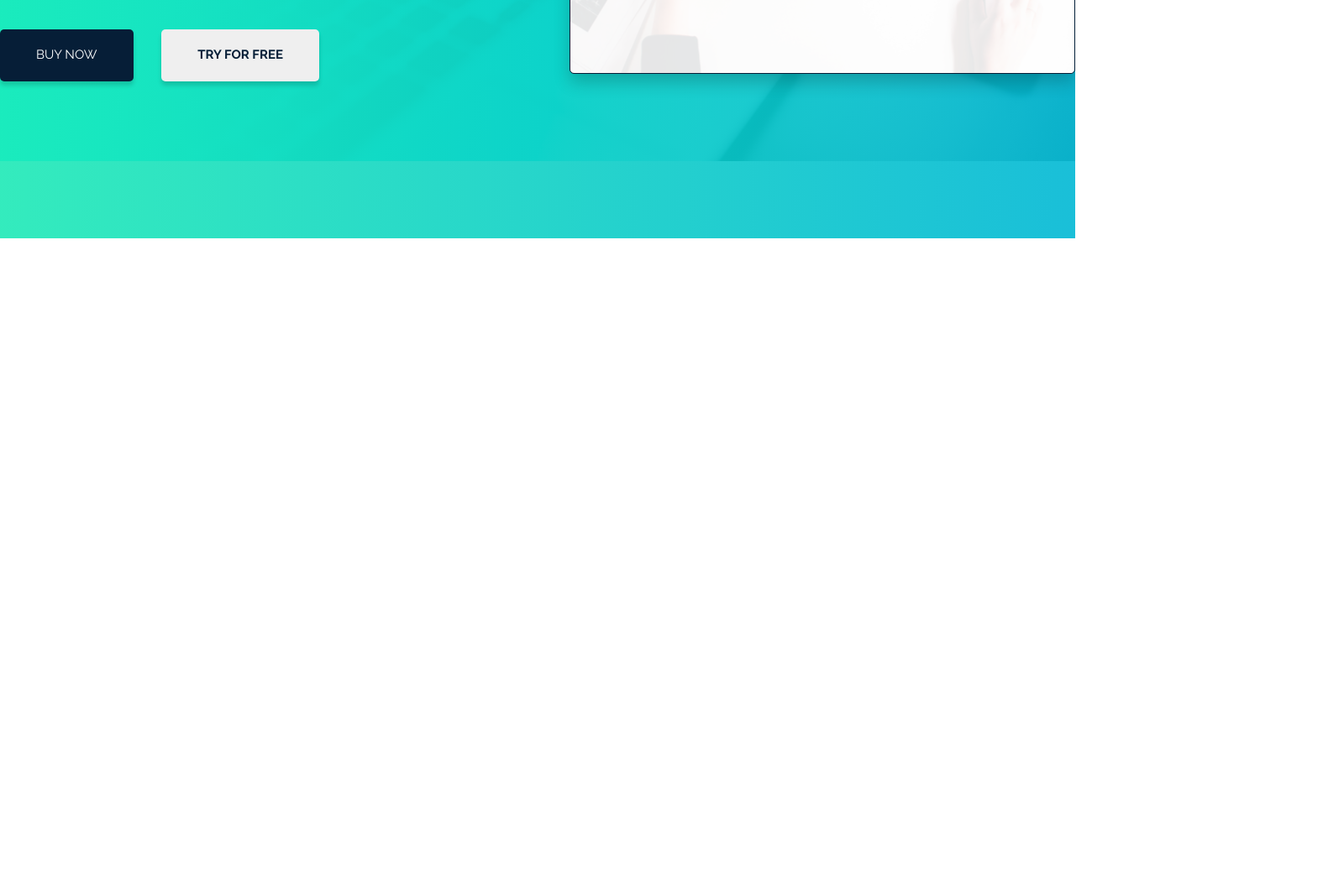
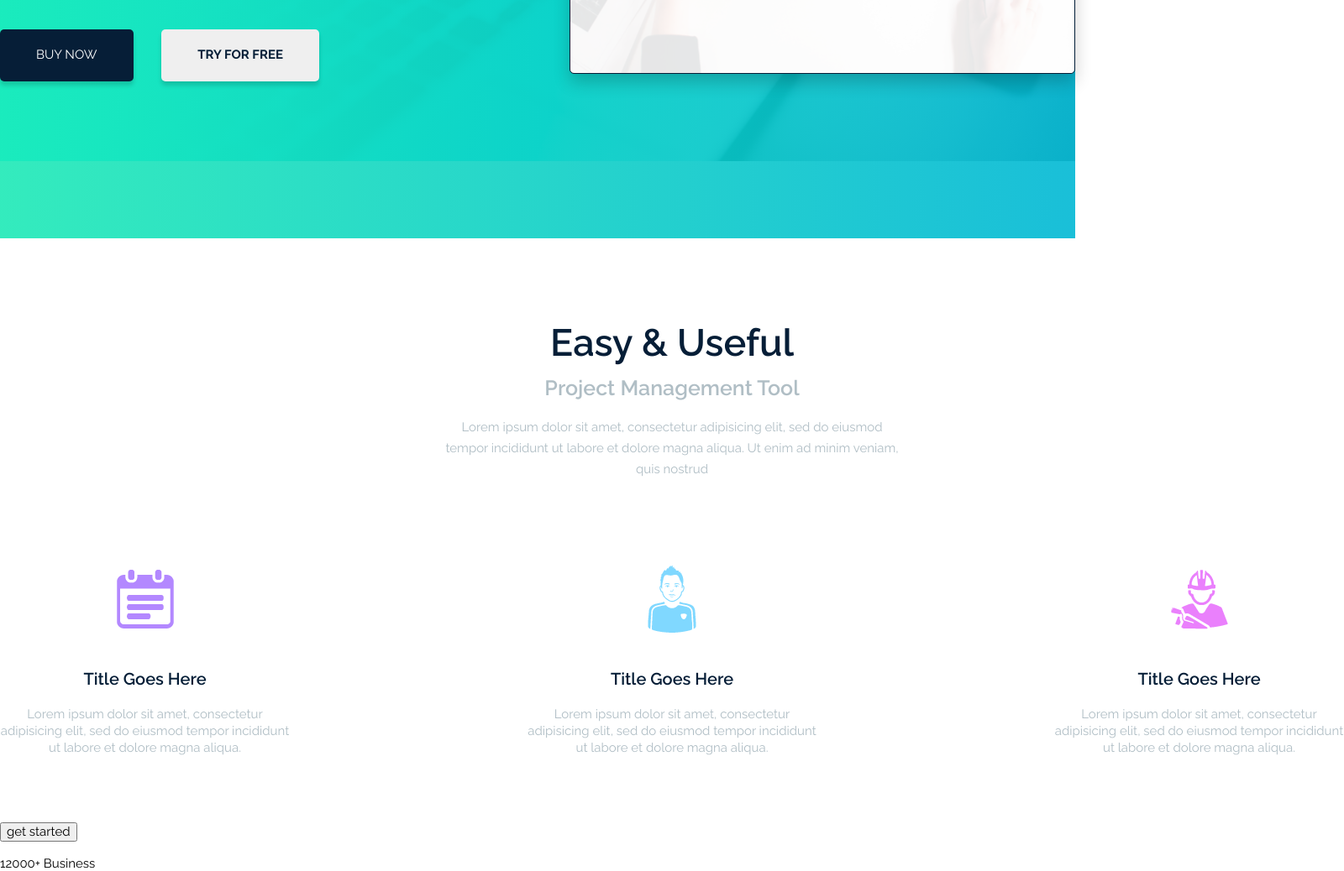
Before and after one commit to H3licoptero/dart-project, a website: page src/index.html in a window 1280 px wide. Shown: the part 500-1538 px from the top of the page at 84% size, 1600 px wide, since content can reach past the window. Before the commit the page ends 800 px from the top, so only its background shows below. Drawn offline with Linux system fonts and the light colour scheme; files whose address does not match are found by name.

Commit message:
add tool section

```diff
--- a/src/index.html
+++ b/src/index.html
@@ -45,6 +45,57 @@
       </div>
       </div>
   </header>
+  <main class="main">
+    <div class="tool">
+      <div class="container tool__container">
+        <div class="tool__header">
+          <h2 class="tool__header-title">Easy & Useful</h2>
+          <span class="tool__header-subtitle">Project Management Tool</span>
+          <p class="tool__header-content">Lorem ipsum dolor sit amet, consectetur adipisicing elit, sed do eiusmod
+            tempor incididunt ut labore et dolore magna aliqua. Ut enim ad minim veniam, quis nostrud </p>
+        </div>
+        <div class="tool__content">
+          <div class="tool__item">
+            <div class="tool__item-img">
+              <img src="image/tool/clipboard.png" alt="clipboard">
+            </div>
+            <h3 class="tool__item-title">Title Goes Here</h3>
+            <p class="tool__item-content">Lorem ipsum dolor sit amet, consectetur adipisicing elit, sed do eiusmod
+              tempor incididunt ut labore et dolore magna aliqua.</p>
+          </div>
+          <div class="tool__item">
+            <div class="tool__item-img">
+              <img src="image/tool/man.png" alt="clipboard">
+            </div>
+            <h3 class="tool__item-title">Title Goes Here</h3>
+            <p class="tool__item-content">Lorem ipsum dolor sit amet, consectetur adipisicing elit, sed do eiusmod
+              tempor incididunt ut labore et dolore magna aliqua.</p>
+          </div>
+          <div class="tool__item">
+            <div class="tool__item-img">
+              <img src="image/tool/worker.png" alt="clipboard">
+            </div>
+            <h3 class="tool__item-title">Title Goes Here</h3>
+            <p class="tool__item-content">Lorem ipsum dolor sit amet, consectetur adipisicing elit, sed do eiusmod
+              tempor incididunt ut labore et dolore magna aliqua.</p>
+          </div>
+        </div>
+        <div class="tool__btn-box">
+          <button class="tool__button">get started</button>
+        </div>
+        <div class="tool__footer">
+          <div class="tool__footer-item">
+            <div class="tool__footer-img">
+              <img src="" alt="">
+            </div>
+            <span>12000+</span>
+            <span>Business</span>
+          </div>
+        </div>
+      </div>
+
+    </div>
+  </main>
   <script src="script/main.js" defer></script>
 </body>
 </html>
--- a/src/sass/_variables.sass
+++ b/src/sass/_variables.sass
@@ -1,2 +1,4 @@
 $light: #ffffff
 $dark-blue: #061e37
+$light-grey: #b0bec5
+$grey: #78909c
--- a/src/sass/style.sass
+++ b/src/sass/style.sass
@@ -4,3 +4,4 @@
 @import '_settings'
 @import '_grid'
 @import 'templates/_header'
+@import 'templates/_tool'
--- /dev/null
+++ b/src/sass/templates/_tool.sass
@@ -0,0 +1,52 @@
+.tool
+  &__header
+    max-width: 555px
+    width: 100%
+    margin: auto
+    margin-top: 99px
+    margin-bottom: 102px
+    text-align: center
+  &__header-title
+    margin-bottom: 14px
+    font-size: 45px
+    font-weight: 600
+    color: #061e37
+  &__header-subtitle
+    display: block
+    margin-bottom: 20px
+    font-size: 25px
+    font-weight: 600
+    color: $light-grey
+  &__header-content
+    font-size: 15px
+    line-height: 1.67
+    color: $light-grey
+  &__content
+    display: flex
+    justify-content: space-between
+  &__item
+    display: flex
+    flex-direction: column
+    align-items: center
+    text-align: center
+    margin-bottom: 78px
+    max-width: 345px
+    width: 100%
+  &__item-img
+    display: flex
+    justify-content: center
+    align-items: center
+    max-width: 80px
+    width: 100%
+    height: 80px
+    margin-bottom: 43px
+  &__item-title
+    margin-bottom: 20px
+    font-size: 20px
+    font-weight: 600
+    line-height: 1.25
+    color: $dark-blue
+  &__item-content
+    font-size: 15px
+    line-height: 1.33
+    color: $light-grey
```
Also changed, not shown: src/image/tool/clipboard.png (added), src/image/tool/man.png (added), src/image/tool/worker.png (added), src/style/style.css.
